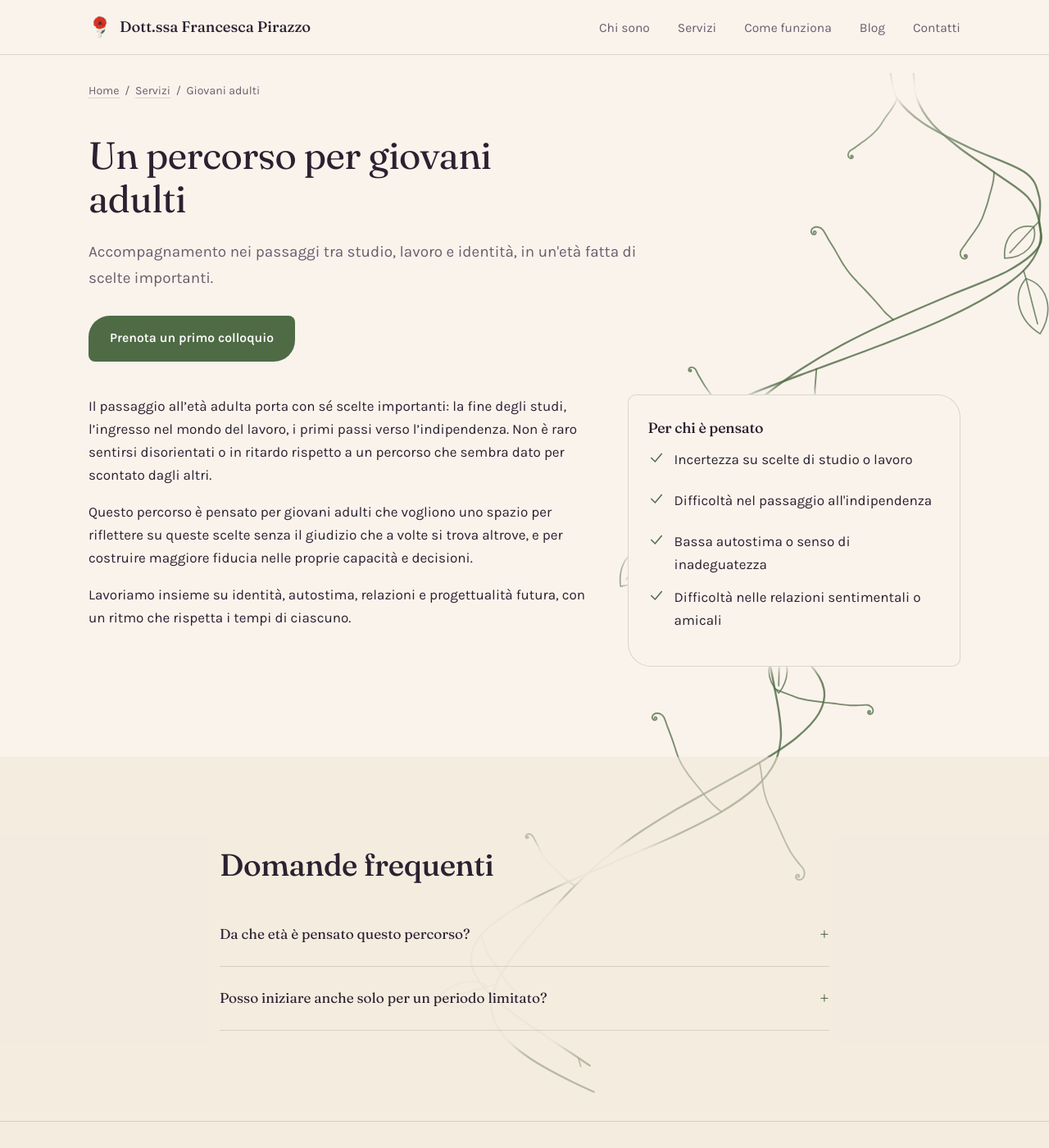
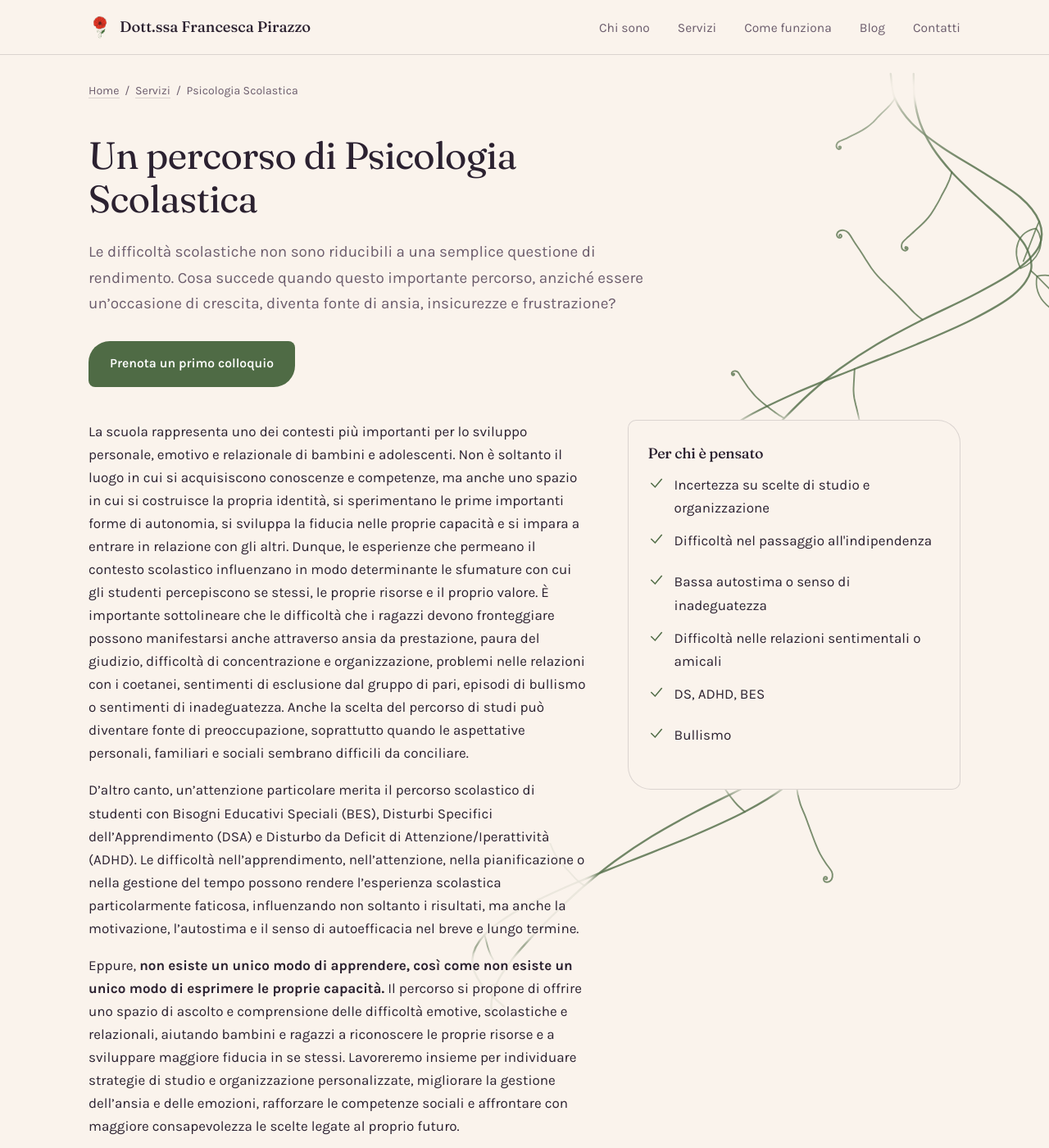
Before and after one commit to Manuelgujo/demo-franci, a Jekyll site: the page built from _servizi/percorso-giovani-adulti.md, in a window 1280 px wide and 1400 px high. Shown: the whole window at 82% size. Built offline with Jekyll 4.4.1, drawn with Linux system fonts in a browser that asks for light colours.

Commit message:
Update Servizio “percorso-giovani-adulti”

```diff
--- a/_servizi/percorso-giovani-adulti.md
+++ b/_servizi/percorso-giovani-adulti.md
@@ -1,28 +1,29 @@
 ---
-card_title: Giovani adulti
+card_title: Psicologia Scolastica
 order: 20
-icon: star
-card_excerpt: Accompagnamento nei passaggi tra studio, lavoro e identità, in un'età di scelte importanti.
-title: Psicologo per giovani adulti a Padova
-description: 'Percorso di sostegno psicologico per giovani adulti a Padova e online, con la Dott.ssa Francesca Pirazzo:
-  accompagnamento nei passaggi tra studio, lavoro e identità.'
-h1: Un percorso per giovani adulti
-lede: Accompagnamento nei passaggi tra studio, lavoro e identità, in un'età fatta di scelte importanti.
+icon: chat
+card_excerpt: Accompagnamento attraverso le difficoltà scolastiche, emotive e relazionali, valorizzando le proprie risorse e sviluppando strategie personalizzate.
+title: Psicologa Scolastica a Padova
+description: Sostegno psicologico scolastico per ansia, bullismo, DSA, ADHD, BES, difficoltà di apprendimento, metodo di studio e orientamento nelle scelte scolastiche.
+h1: Un percorso di Psicologia Scolastica
+lede: Le difficoltà scolastiche non sono riducibili a una semplice questione di rendimento. Cosa succede quando questo importante percorso, anziché essere un’occasione di crescita, diventa fonte di ansia, insicurezze e frustrazione?
 per_chi:
-- Incertezza su scelte di studio o lavoro
-- Difficoltà nel passaggio all'indipendenza
-- Bassa autostima o senso di inadeguatezza
-- Difficoltà nelle relazioni sentimentali o amicali
+  - Incertezza su scelte di studio e organizzazione
+  - Difficoltà nel passaggio all'indipendenza
+  - Bassa autostima o senso di inadeguatezza
+  - Difficoltà nelle relazioni sentimentali o amicali
+  - DS, ADHD, BES
+  - Bullismo
 faq:
-- q: Da che età è pensato questo percorso?
-  a: È rivolto principalmente a persone tra i 18 e i 30 anni, ma ciò che conta di più è la fase di vita che si sta
-    attraversando, non l'età anagrafica.
-- q: Posso iniziare anche solo per un periodo limitato?
-  a: Sì, è possibile costruire un percorso breve e mirato su una decisione o un passaggio specifico.
+  - q: Da che età è pensato questo percorso?
+    a: È rivolto principalmente a bambini della scuola primaria di primo e secondo grado, ragazzi della scuola superiore e studenti universitari.
+  - q: Posso iniziare anche solo per un periodo limitato?
+    a: Sì, è possibile costruire un percorso breve e mirato su una decisione o un bisogno specifico.
+published: true
 ---
 
-Il passaggio all'età adulta porta con sé scelte importanti: la fine degli studi, l'ingresso nel mondo del lavoro, i primi passi verso l'indipendenza. Non è raro sentirsi disorientati o in ritardo rispetto a un percorso che sembra dato per scontato dagli altri.
+La scuola rappresenta uno dei contesti più importanti per lo sviluppo personale, emotivo e relazionale di bambini e adolescenti. Non è soltanto il luogo in cui si acquisiscono conoscenze e competenze, ma anche uno spazio in cui si costruisce la propria identità, si sperimentano le prime importanti forme di autonomia, si sviluppa la fiducia nelle proprie capacità e si impara a entrare in relazione con gli altri. Dunque, le esperienze che permeano il contesto scolastico influenzano in modo determinante le sfumature con cui gli studenti percepiscono se stessi, le proprie risorse e il proprio valore. È importante sottolineare che le difficoltà che i ragazzi devono fronteggiare possono manifestarsi anche attraverso ansia da prestazione, paura del giudizio, difficoltà di concentrazione e organizzazione, problemi nelle relazioni con i coetanei, sentimenti di esclusione dal gruppo di pari, episodi di bullismo o sentimenti di inadeguatezza. Anche la scelta del percorso di studi può diventare fonte di preoccupazione, soprattutto quando le aspettative personali, familiari e sociali sembrano difficili da conciliare.
 
-Questo percorso è pensato per giovani adulti che vogliono uno spazio per riflettere su queste scelte senza il giudizio che a volte si trova altrove, e per costruire maggiore fiducia nelle proprie capacità e decisioni.
+D'altro canto, un’attenzione particolare merita il percorso scolastico di studenti con Bisogni Educativi Speciali (BES), Disturbi Specifici dell’Apprendimento (DSA) e Disturbo da Deficit di Attenzione/Iperattività (ADHD). Le difficoltà nell’apprendimento, nell’attenzione, nella pianificazione o nella gestione del tempo possono rendere l’esperienza scolastica particolarmente faticosa, influenzando non soltanto i risultati, ma anche la motivazione, l’autostima e il senso di autoefficacia nel breve e lungo termine.
 
-Lavoriamo insieme su identità, autostima, relazioni e progettualità futura, con un ritmo che rispetta i tempi di ciascuno.
+Eppure, **non esiste un unico modo di apprendere, così come non esiste un unico modo di esprimere le proprie capacità.** Il percorso si propone di offrire uno spazio di ascolto e comprensione delle difficoltà emotive, scolastiche e relazionali, aiutando bambini e ragazzi a riconoscere le proprie risorse e a sviluppare maggiore fiducia in se stessi. Lavoreremo insieme per individuare strategie di studio e organizzazione personalizzate, migliorare la gestione dell’ansia e delle emozioni, rafforzare le competenze sociali e affrontare con maggiore consapevolezza le scelte legate al proprio futuro.
```
